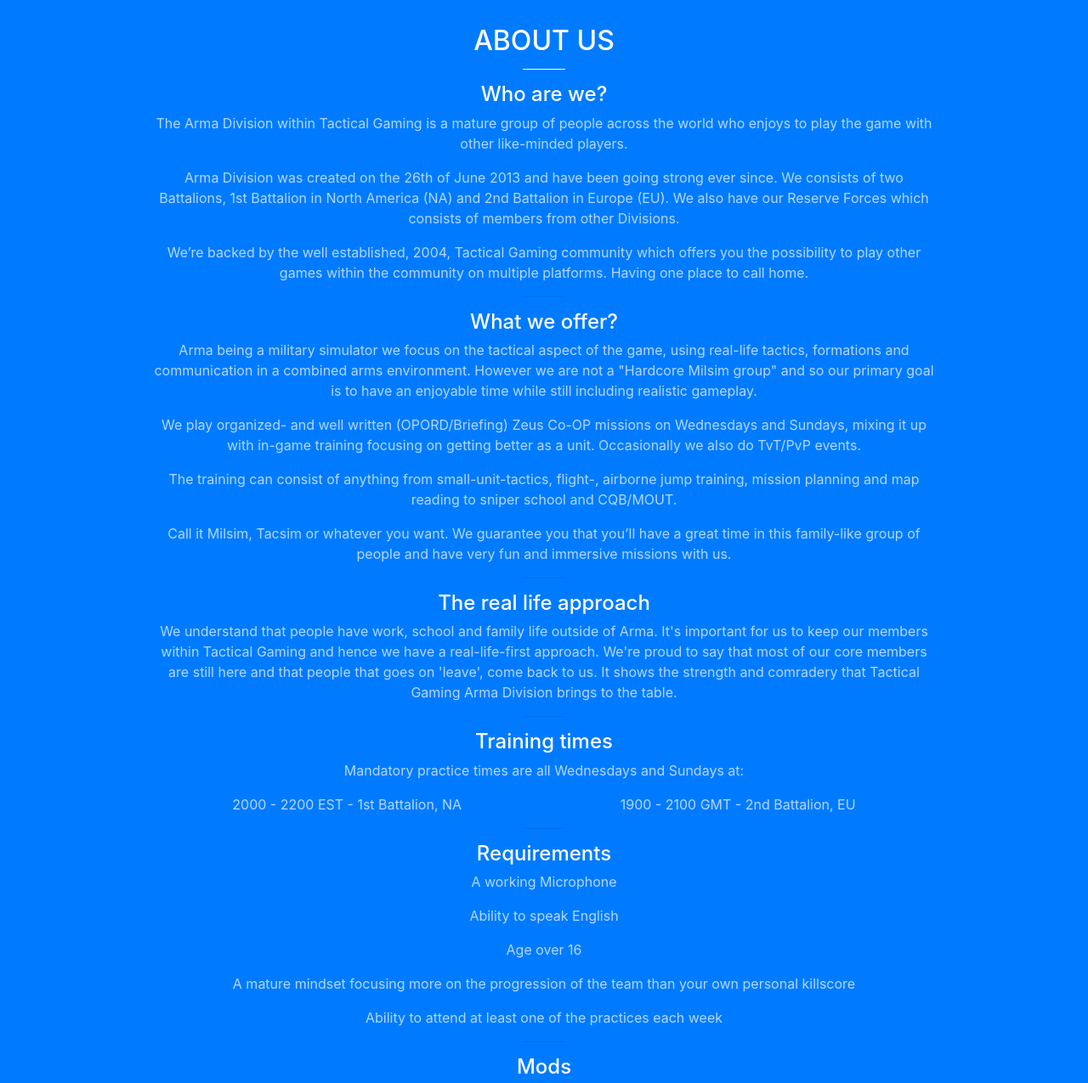
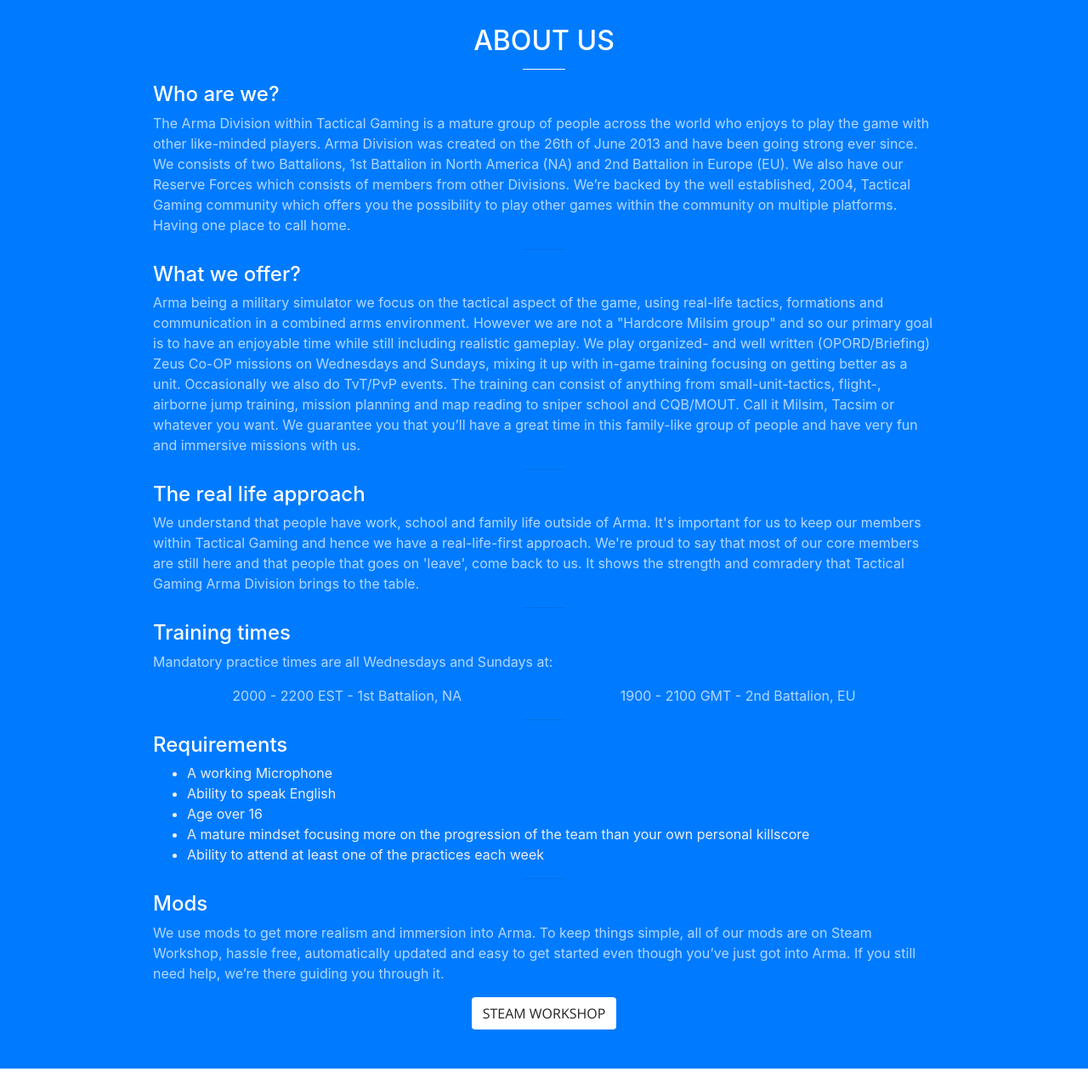
Before and after one commit to TGxhermano/ArmA-Landing-Page, a website with bundled scripts: page index.html in a window 1280 px wide. Shown: the part 800-2075 px from the top of the page at 85% size. Built offline with nearby package versions, Linux system fonts and the light colour scheme; files whose address does not match are found by name.

Commit message:
changed text in html to justification, also added in-text ul-list def in _global

```diff
--- a/index.html
+++ b/index.html
@@ -79,19 +79,19 @@
     <section class="bg-primary" id="about">
       <div class="container">
         <div class="row">
-          <div class="col-lg-10 mx-auto text-center">
-            <h2 class="section-heading text-white">ABOUT US</h2>
+          <div class="col-lg-10 mx-auto text-justified">
+            <h2 class="section-heading text-white text-center">ABOUT US</h2>
             <hr class="light">
             <h4 class="section-heading text-white">Who are we?</h4>
-            <p class="text-faded">The Arma Division within Tactical Gaming is a mature group of people across the world who enjoys to play the game with other like-minded players.</p>
-            <p class="text-faded">Arma Division was created on the 26th of June 2013 and have been going strong ever since. We consists of two Battalions, 1st Battalion in North America (NA) and 2nd Battalion in Europe (EU). We also have our Reserve Forces which consists of members from other Divisions.</p>
-            <p class="text-faded">We’re backed by the well established, 2004, Tactical Gaming community which offers you the possibility to play other games within the community on multiple platforms. Having one place to call home.</p>
+            <p class="text-faded">The Arma Division within Tactical Gaming is a mature group of people across the world who enjoys to play the game with other like-minded players.
+            Arma Division was created on the 26th of June 2013 and have been going strong ever since. We consists of two Battalions, 1st Battalion in North America (NA) and 2nd Battalion in Europe (EU). We also have our Reserve Forces which consists of members from other Divisions.
+            We’re backed by the well established, 2004, Tactical Gaming community which offers you the possibility to play other games within the community on multiple platforms. Having one place to call home.</p>
             <hr>
             <h4 class="section-heading text-white">What we offer?</h4>
-            <p class="text-faded">Arma being a military simulator we focus on the tactical aspect of the game, using real-life tactics, formations and communication in a combined arms environment. However we are not a "Hardcore Milsim group" and so our primary goal is to have an enjoyable time while still including realistic gameplay.</p>
-            <p class="text-faded">We play organized- and well written (OPORD/Briefing) Zeus Co-OP missions on Wednesdays and Sundays, mixing it up with in-game training focusing on getting better as a unit. Occasionally we also do TvT/PvP events.</p>
-            <p class="text-faded">The training can consist of anything from small-unit-tactics, flight-, airborne jump training, mission planning and map reading to sniper school and CQB/MOUT.</p>
-            <p class="text-faded">Call it Milsim, Tacsim or whatever you want. We guarantee you that you’ll have a great time in this family-like group of people and have very fun and immersive missions with us.</p>
+            <p class="text-faded">Arma being a military simulator we focus on the tactical aspect of the game, using real-life tactics, formations and communication in a combined arms environment. However we are not a "Hardcore Milsim group" and so our primary goal is to have an enjoyable time while still including realistic gameplay.
+            We play organized- and well written (OPORD/Briefing) Zeus Co-OP missions on Wednesdays and Sundays, mixing it up with in-game training focusing on getting better as a unit. Occasionally we also do TvT/PvP events.
+            The training can consist of anything from small-unit-tactics, flight-, airborne jump training, mission planning and map reading to sniper school and CQB/MOUT.
+            Call it Milsim, Tacsim or whatever you want. We guarantee you that you’ll have a great time in this family-like group of people and have very fun and immersive missions with us.</p>
             <hr>
             <h4 class="section-heading text-white">The real life approach</h4>
             <p class="text-faded">We understand that people have work, school and family life outside of Arma. It's important for us to keep our members within Tactical Gaming and hence we have a real-life-first approach. We're proud to say that most of our core members are still here and that people that goes on 'leave', come back to us. It shows the strength and comradery that Tactical Gaming Arma Division brings to the table.</p>
@@ -104,16 +104,18 @@
             </div>
             <hr>
             <h4 class="section-heading text-white">Requirements</h4>
-            <p class="text-faded">A working Microphone</p>
-            <p class="text-faded">Ability to speak English</p>
-            <p class="text-faded">Age over 16</p>
-            <p class="text-faded">A mature mindset focusing more on the progression of the team than your own personal killscore</p>
-            <p class="text-faded">Ability to attend at least one of the practices each week</p>
+            <ul class="list-text">
+              <li>A working Microphone</li>
+              <li>Ability to speak English</li>
+              <li>Age over 16</li>
+              <li>A mature mindset focusing more on the progression of the team than your own personal killscore</li>
+              <li>Ability to attend at least one of the practices each week</li>
+            </ul>
             <hr>
             <h4 class="section-heading text-white">Mods</h4>
             <p class="text-faded">We use mods to get more realism and immersion into Arma. To keep things simple, all of our mods are on Steam Workshop, hassle free, automatically updated and easy to get started even though you’ve just got into Arma.
               If you still need help, we’re there guiding you through it.</p>
-              <a class="btn btn-default btn-xl" href="http://steamcommunity.com/sharedfiles/filedetails/?id=868948673" target="_blank">Steam workshop</a>
+            <p class="text-center"><a class="btn btn-default btn-xl" href="http://steamcommunity.com/sharedfiles/filedetails/?id=868948673" target="_blank">Steam workshop</a></p>
           </div>
         </div>
       </div>
--- a/scss/_global.scss
+++ b/scss/_global.scss
@@ -199,3 +199,7 @@
   position: relative;
   top: 0 !important;
 }
+
+.list-text {
+  color: $gray-lighter;
+}
```
Also changed, not shown: css/creative.css, css/creative.min.css.
